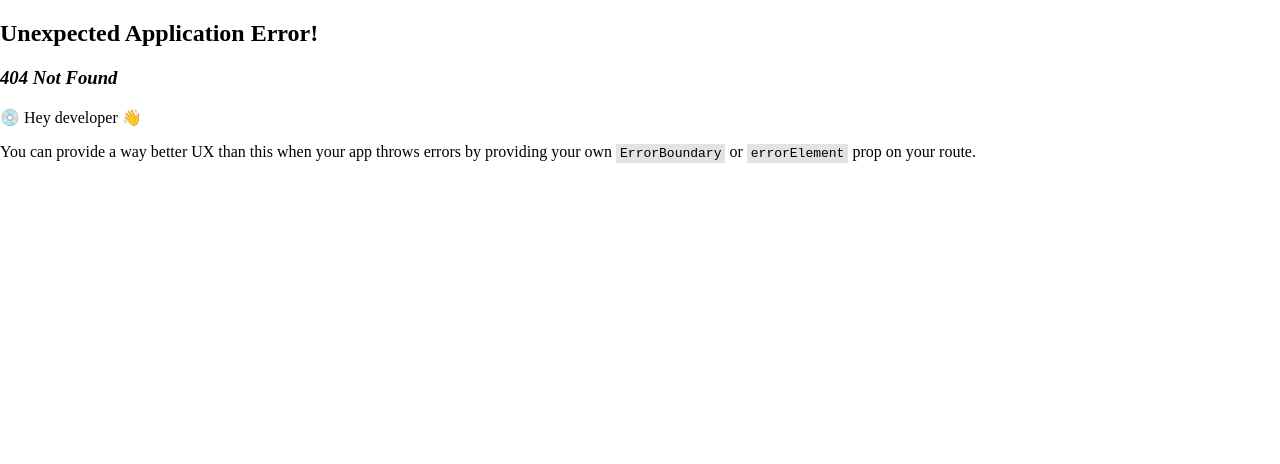
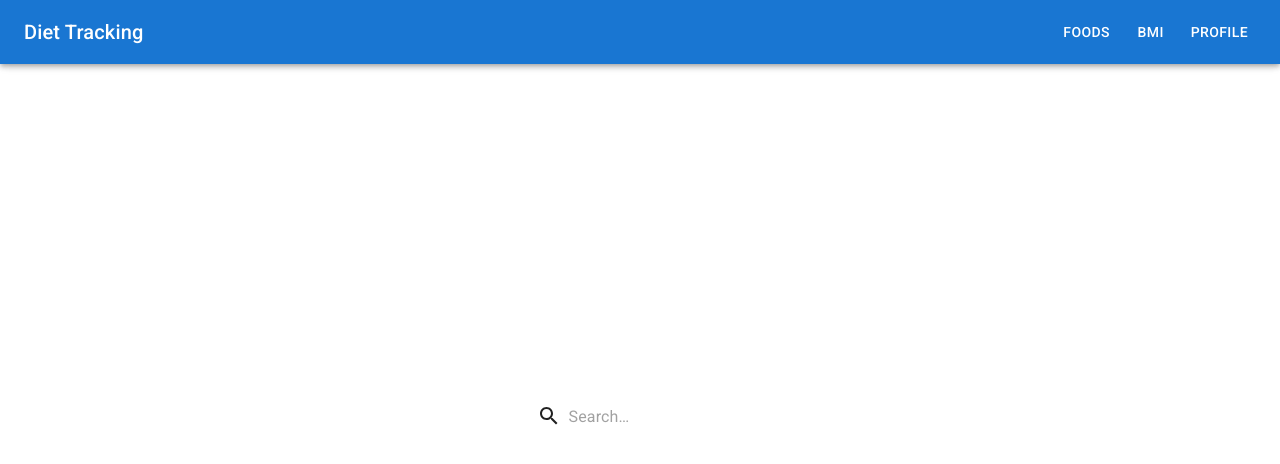
Before and after one commit to joheee/DietTrackingFrontend, a React (Vite) app: page /foods in a window 1280 px wide. Before the commit this address had no page. Shown: the top 464 px of the page. Built offline with nearby package versions, Linux system fonts and the light colour scheme.

Commit message:
food page

```diff
--- a/src/main.tsx
+++ b/src/main.tsx
@@ -7,6 +7,7 @@
 import LandingPage from "./page/landing/LandingPage.tsx";
 import BmiPage from "./page/bmi/BmiPage.tsx";
 import ProfilePage from "./page/profile/ProfilePage.tsx";
+import FoodPage from "./page/food/FoodPage.tsx";
 
 const router = createBrowserRouter([
   {
@@ -29,6 +30,10 @@
     path: "/profile",
     element: <ProfilePage />,
   },
+  {
+    path: "/foods",
+    element: <FoodPage />,
+  },
 ]);
 
 ReactDOM.createRoot(document.getElementById("root")!).render(
--- /dev/null
+++ b/src/page/food/FoodPage.tsx
@@ -0,0 +1,5 @@
+import FoodPresenter from "./FoodPresenter";
+
+export default function FoodPage() {
+  return <FoodPresenter />;
+}
--- /dev/null
+++ b/src/page/food/FoodPresenter.tsx
@@ -0,0 +1,20 @@
+import { Grid, Stack } from "@mui/material";
+import NavigationComponent from "../../components/navigation/NavigationComponent";
+import SearchFoodField from "./components/SearchFoodField";
+
+export default function FoodPresenter() {
+  return (
+    <Grid
+      container
+      spacing={0}
+      alignItems="center"
+      justifyContent="center"
+      sx={{ minHeight: "100vh", minWidth: "100vw" }}
+    >
+      <Stack spacing={4} padding={10}>
+        <NavigationComponent />
+        <SearchFoodField />
+      </Stack>
+    </Grid>
+  );
+}
--- /dev/null
+++ b/src/page/food/components/SearchFoodField.tsx
@@ -0,0 +1,58 @@
+import { styled, alpha } from "@mui/material/styles";
+import InputBase from "@mui/material/InputBase";
+import SearchIcon from "@mui/icons-material/Search";
+
+const Search = styled("div")(({ theme }) => ({
+  position: "relative",
+  borderRadius: theme.shape.borderRadius,
+  backgroundColor: alpha(theme.palette.common.white, 0.15),
+  "&:hover": {
+    backgroundColor: alpha(theme.palette.common.white, 0.25),
+  },
+  marginLeft: 0,
+  width: "100%",
+  [theme.breakpoints.up("sm")]: {
+    marginLeft: theme.spacing(1),
+    width: "auto",
+  },
+}));
+
+const SearchIconWrapper = styled("div")(({ theme }) => ({
+  padding: theme.spacing(0, 2),
+  height: "100%",
+  position: "absolute",
+  pointerEvents: "none",
+  display: "flex",
+  alignItems: "center",
+  justifyContent: "center",
+}));
+
+const StyledInputBase = styled(InputBase)(({ theme }) => ({
+  color: "inherit",
+  width: "100%",
+  "& .MuiInputBase-input": {
+    padding: theme.spacing(1, 1, 1, 0),
+    paddingLeft: `calc(1em + ${theme.spacing(4)})`,
+    transition: theme.transitions.create("width"),
+    [theme.breakpoints.up("sm")]: {
+      width: "12ch",
+      "&:focus": {
+        width: "20ch",
+      },
+    },
+  },
+}));
+
+export default function SearchFoodField() {
+  return (
+    <Search>
+      <SearchIconWrapper>
+        <SearchIcon />
+      </SearchIconWrapper>
+      <StyledInputBase
+        placeholder="Search…"
+        inputProps={{ "aria-label": "search" }}
+      />
+    </Search>
+  );
+}
--- a/src/page/landing/LandingPresenter.tsx
+++ b/src/page/landing/LandingPresenter.tsx
@@ -1,5 +1,5 @@
 import { Button, Grid, Stack, Typography } from "@mui/material";
-import LandingCard from "../../components/landing/LandingCard";
+import LandingCard from "../food/components/LandingCard";
 import { LandingPagePresenterInterface } from "../../config/Interfaces";
 import NavigationComponent from "../../components/navigation/NavigationComponent";
 
--- a/src/page/profile/ProfilePresenter.tsx
+++ b/src/page/profile/ProfilePresenter.tsx
@@ -2,7 +2,6 @@
   Avatar,
   Button,
   Card,
-  Container,
   Grid,
   Stack,
   TextField,
```
Also changed, not shown: src/page/food/components/LandingCard.tsx (renamed from src/components/landing/LandingCard.tsx).
